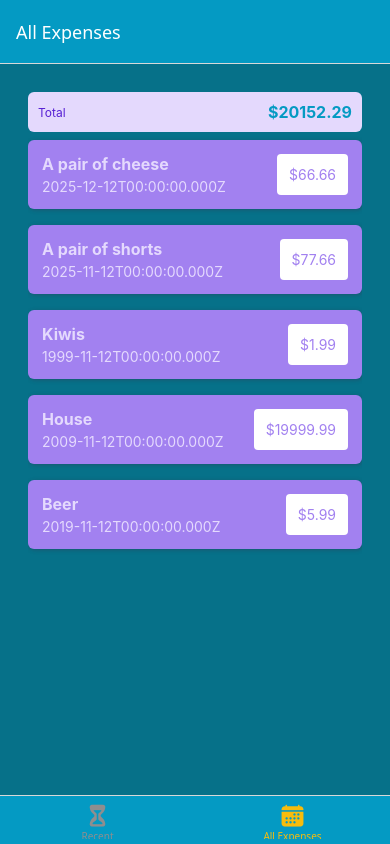
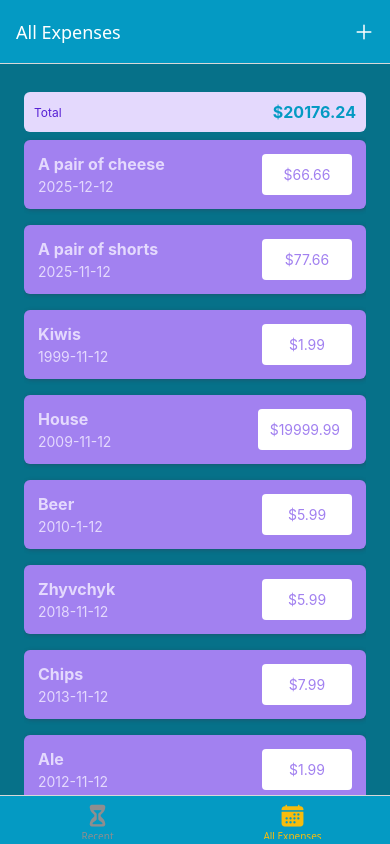
Before and after one commit to thelegend2004/trackytrack, a React Native app: screen /AllExpenses in a window 390 px wide. Built offline with nearby package versions, Linux system fonts and the light colour scheme.

Commit message:
feature: add manage expense screen

```diff
--- a/App.tsx
+++ b/App.tsx
@@ -1,17 +1,29 @@
-import { NavigationContainer } from "@react-navigation/native";
+import { NavigationContainer, useNavigation } from "@react-navigation/native";
 import { StatusBar } from "expo-status-bar";
-import { createNativeStackNavigator } from "@react-navigation/native-stack";
+import {
+  createNativeStackNavigator,
+  NativeStackNavigationProp,
+} from "@react-navigation/native-stack";
 import { createBottomTabNavigator } from "@react-navigation/bottom-tabs";
 import ManageExpenses from "./screens/ManageExpense";
 import RecentExpenses from "./screens/RecentExpenses";
 import AllExpenses from "./screens/AllExpenses";
 import { GlobalStyles } from "./constants/styles";
 import { Ionicons } from "@expo/vector-icons";
+import IconButton from "./components/UI/IconButton";
+import { RootStackParamList } from "./types/navigation";
 
 const Stack = createNativeStackNavigator();
 const BottomTabs = createBottomTabNavigator();
 
+type AppNavigationProp = NativeStackNavigationProp<
+  RootStackParamList,
+  "ManageExpense"
+>;
+
 function ExpensesOverview() {
+  const navigation = useNavigation<AppNavigationProp>();
+
   return (
     <BottomTabs.Navigator
       screenOptions={{
@@ -23,6 +35,16 @@ function ExpensesOverview() {
           backgroundColor: GlobalStyles.colors.primary500,
         },
         tabBarActiveTintColor: GlobalStyles.colors.accent500,
+        headerRight: ({ tintColor }) => (
+          <IconButton
+            icon="add"
+            size={24}
+            color={tintColor || "white"}
+            onPress={() => {
+              navigation.navigate("ManageExpense", {});
+            }}
+          />
+        ),
       }}
     >
       <BottomTabs.Screen
@@ -56,13 +78,24 @@ export default function App() {
     <>
       <StatusBar style="auto" />
       <NavigationContainer>
-        <Stack.Navigator>
+        <Stack.Navigator
+          screenOptions={{
+            headerStyle: { backgroundColor: GlobalStyles.colors.primary500 },
+            headerTintColor: "white",
+          }}
+        >
           <Stack.Screen
             name="ExpensesOverview"
             component={ExpensesOverview}
             options={{ headerShown: false }}
           />
-          <Stack.Screen name="ManageExpense" component={ManageExpenses} />
+          <Stack.Screen
+            name="ManageExpense"
+            component={ManageExpenses}
+            options={{
+              presentation: "modal",
+            }}
+          />
         </Stack.Navigator>
       </NavigationContainer>
     </>
--- a/components/ExpensesOutput/ExpenseItem.tsx
+++ b/components/ExpensesOutput/ExpenseItem.tsx
@@ -1,23 +1,41 @@
 import { Pressable, StyleSheet, Text, View } from "react-native";
 import { Expense } from "../../types";
 import { GlobalStyles } from "../../constants/styles";
+import { getFormattedDate } from "../../util/date";
+import { NativeStackNavigationProp } from "@react-navigation/native-stack";
+import { RootStackParamList } from "../../types/navigation";
+import { useNavigation } from "@react-navigation/native";
 
 interface ExpenseItemProps {
   expense: Expense;
 }
 
+type ExpenseItemNavigationProp = NativeStackNavigationProp<
+  RootStackParamList,
+  "ManageExpense"
+>;
+
 export default function ExpenseItem({ expense }: ExpenseItemProps) {
+  const navigation = useNavigation<ExpenseItemNavigationProp>();
+
+  const handlePressExpense = () => {
+    navigation.navigate("ManageExpense", {expenseId: expense.id});
+  };
+
   return (
-    <Pressable>
+    <Pressable
+      onPress={handlePressExpense}
+      style={({ pressed }) => pressed && styles.pressed}
+    >
       <View style={styles.expenseItem}>
         <View>
           <Text style={[styles.textBase, styles.description]}>
             {expense.description}
           </Text>
-          <Text style={styles.textBase}>{expense.date.toISOString()}</Text>
+          <Text style={styles.textBase}>{getFormattedDate(expense.date)}</Text>
         </View>
         <View style={styles.amountContainer}>
-          <Text style={styles.amount}>${expense.amount}</Text>
+          <Text style={styles.amount}>${expense.amount.toFixed(2)}</Text>
         </View>
       </View>
     </Pressable>
@@ -53,8 +71,12 @@ const styles = StyleSheet.create({
     justifyContent: "center",
     alignItems: "center",
     borderRadius: 4,
+    minWidth: 90,
   },
   amount: {
     color: GlobalStyles.colors.primary200,
   },
+  pressed: {
+    opacity: 0.75,
+  },
 });
--- a/components/ExpensesOutput/ExpensesOutput.tsx
+++ b/components/ExpensesOutput/ExpensesOutput.tsx
@@ -33,7 +33,37 @@ const DUMMY_EXPENSES: Expense[] = [
     id: "e5",
     description: "Beer",
     amount: 5.99,
-    date: new Date("2019-11-12"),
+    date: new Date("2010-01-12"),
+  },
+  {
+    id: "e6",
+    description: "Zhyvchyk",
+    amount: 5.99,
+    date: new Date("2018-11-12"),
+  },
+  {
+    id: "e7",
+    description: "Chips",
+    amount: 7.99,
+    date: new Date("2013-11-12"),
+  },
+  {
+    id: "e8",
+    description: "Ale",
+    amount: 1.99,
+    date: new Date("2012-11-12"),
+  },
+  {
+    id: "e9",
+    description: "Wodka",
+    amount: 2.99,
+    date: new Date("2019-12-12"),
+  },
+  {
+    id: "e10",
+    description: "Wine",
+    amount: 4.99,
+    date: new Date("2019-01-12"),
   },
 ];
 
@@ -57,7 +87,9 @@ export default function ExpensesOutput({
 const styles = StyleSheet.create({
   container: {
     flex: 1,
-    padding: 28,
+    paddingHorizontal: 24,
+    paddingTop: 28,
+    paddingBottom: 0,
     backgroundColor: GlobalStyles.colors.primary700,
   },
 });
--- /dev/null
+++ b/components/UI/IconButton.tsx
@@ -0,0 +1,39 @@
+import { Ionicons } from "@expo/vector-icons";
+import { Pressable, StyleSheet, View } from "react-native";
+
+interface IconButtonProps {
+  icon: keyof typeof Ionicons.glyphMap;
+  size: number;
+  color: string;
+  onPress: () => void;
+}
+
+export default function IconButton({
+  icon,
+  size,
+  color,
+  onPress,
+}: IconButtonProps) {
+  return (
+    <Pressable
+      onPress={onPress}
+      style={({ pressed }) => pressed && styles.pressed}
+    >
+      <View style={styles.buttonContainer}>
+        <Ionicons color={color} size={size} name={icon} />
+      </View>
+    </Pressable>
+  );
+}
+
+const styles = StyleSheet.create({
+  buttonContainer: {
+    borderRadius: 24,
+    padding: 6,
+    marginHorizontal: 8,
+    marginVertical: 2,
+  },
+  pressed: {
+    opacity: 0.75,
+  },
+});
--- a/screens/ManageExpense.tsx
+++ b/screens/ManageExpense.tsx
@@ -1,5 +1,28 @@
 import { Text } from "react-native";
+import { RouteProp, useNavigation, useRoute } from "@react-navigation/native";
+import { RootStackParamList } from "../types/navigation";
+import { NativeStackNavigationProp } from "@react-navigation/native-stack";
+import { useLayoutEffect } from "react";
+
+type ManageExpenseNavigationProp = NativeStackNavigationProp<
+  RootStackParamList,
+  "ManageExpense"
+>;
+
+type ManageExpenseRouteProps = RouteProp<RootStackParamList, "ManageExpense">;
 
 export default function ManageExpenses() {
-  return <Text>Manage Expenses</Text>
+  const navigation = useNavigation<ManageExpenseNavigationProp>();
+  const route = useRoute<ManageExpenseRouteProps>();
+
+  const expenseId = route.params?.expenseId;
+  const isEditing = !!expenseId;
+
+  useLayoutEffect(() => {
+    navigation.setOptions({
+      title: isEditing ? "Edit Expense" : "Add Expense",
+    });
+  }, [navigation, isEditing]);
+
+  return <Text></Text>;
 }
--- /dev/null
+++ b/types/navigation.ts
@@ -0,0 +1,3 @@
+export type RootStackParamList = {
+  ManageExpense: { expenseId?: string };
+};
--- /dev/null
+++ b/util/date.ts
@@ -0,0 +1,3 @@
+export function getFormattedDate(date: Date) {
+  return `${date.getFullYear()}-${date.getMonth() + 1}-${date.getDate()}`;
+}
```
